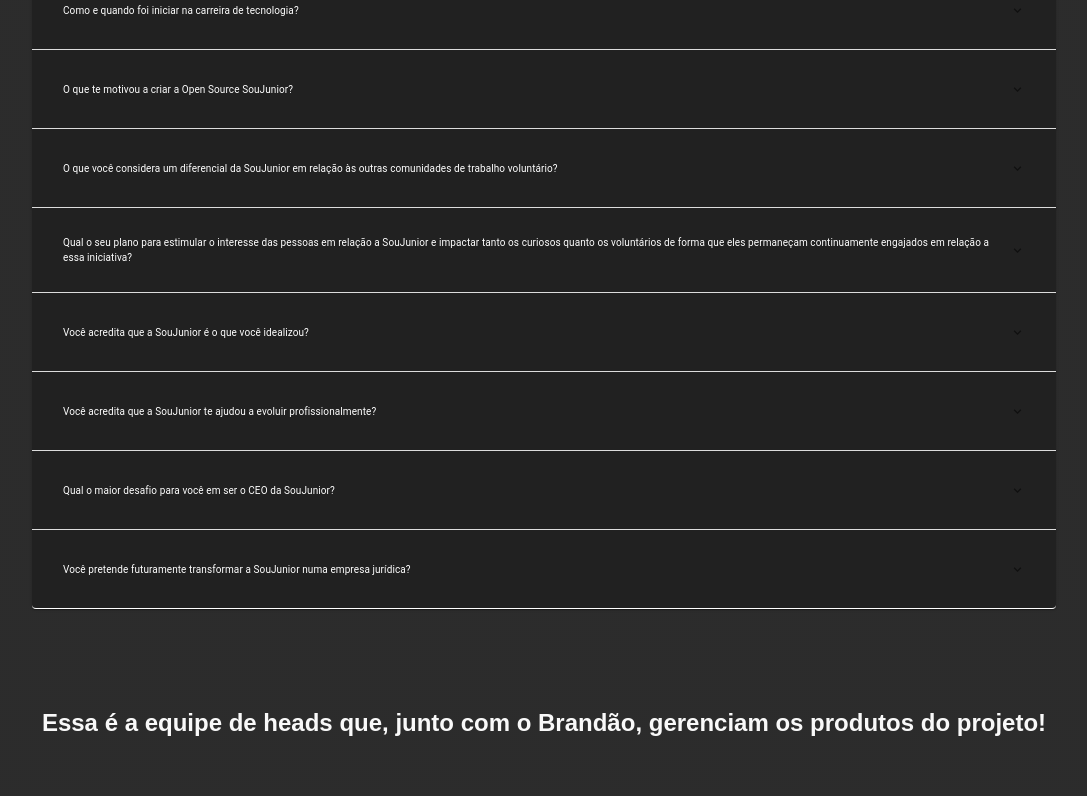
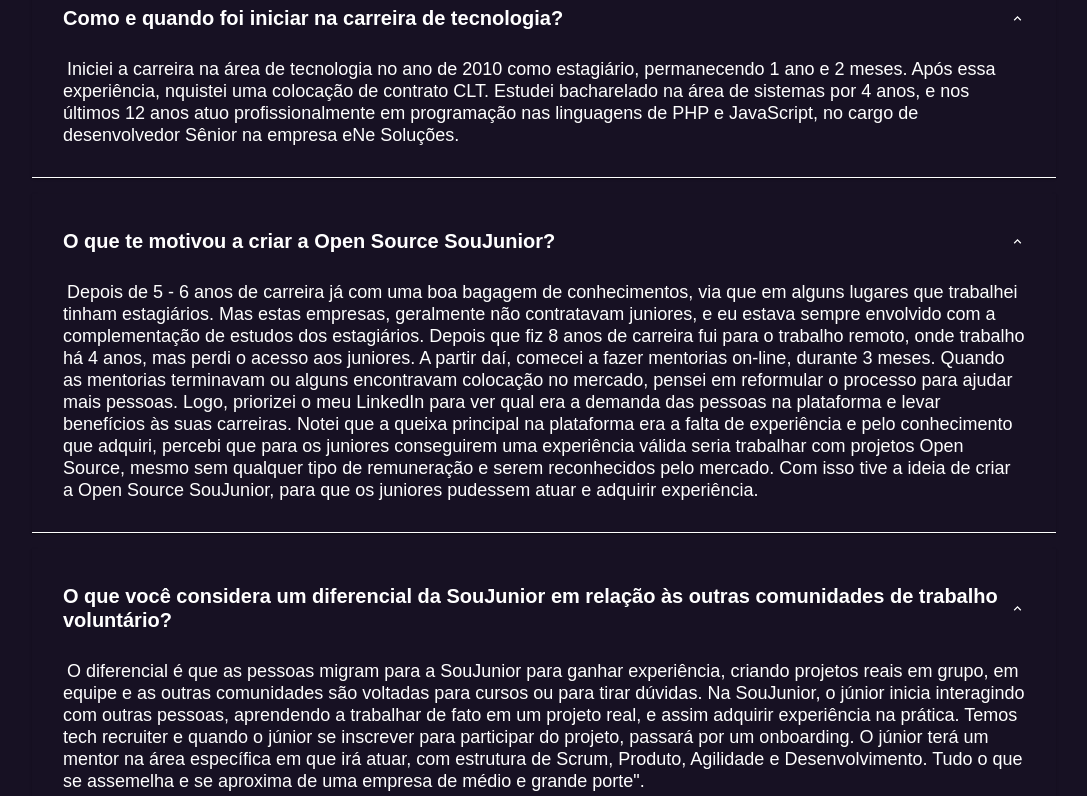
Before and after one commit to SouJunior/site-webapp, a Next.js app: page /sobre-nos in a window 1280 px wide. Shown: the part 1720-2516 px from the top of the page, without its empty margins (96-1183 px from the left). Built offline with nearby package versions, Linux system fonts and the light colour scheme; grey boxes are pictures that could not be loaded; a web font is replaced by a local one.

Commit message:
fix: page faq, page about us accordion styles

```diff
--- a/components/AboutUs/AboutUs.module.css
+++ b/components/AboutUs/AboutUs.module.css
@@ -119,7 +119,7 @@
   width: 1024px;
 }
 
-.h1 {
+.question {
   font-weight: 600;
   font-size: 20px;
   line-height: 24px;
@@ -130,6 +130,11 @@
   font-size: 18px;
   line-height: 22px;
   padding: 6px 4px;
+}
+
+.icon {
+  color: #fff;
+  font-size: 35px;
 }
 
 /*headers*/
--- a/components/AboutUs/index.jsx
+++ b/components/AboutUs/index.jsx
@@ -11,6 +11,14 @@ import { FaDiscord } from "react-icons/fa";
 import { headers } from "../../utils/headers";
 
 export const SobreNos = () => {
+  const inlineStyle = {
+    backgroundColor: "transparent",
+    color: "#FFF",
+    borderBottom: "1px solid #FFF",
+    borderShadow: "0px",
+    padding: "15px",
+  };
+
   return (
     <>
       <section className={styles.container}>
@@ -97,24 +105,17 @@ export const SobreNos = () => {
         </div>
 
         <div className={styles.accordion}>
-          <Accordion
-            style={{
-              backgroundColor: "#212121",
-              color: "#FFF",
-              borderBottom: "1px solid #FFF",
-              alignItems: "center",
-              padding: "15px",
-            }}>
+          <Accordion defaultExpanded={true} style={inlineStyle}>
             <AccordionSummary
-              expandIcon={<ExpandMoreIcon />}
+              expandIcon={<ExpandMoreIcon className={styles.icon} />}
               aria-controls="panel1a-content"
               id="panel1a-header">
-              <Typography className={styles.h1}>
+              <Typography variant="string" className={styles.question}>
                 Como e quando foi iniciar na carreira de tecnologia?
               </Typography>
             </AccordionSummary>
             <AccordionDetails>
-              <Typography className={styles.paragraphy}>
+              <Typography variant="string" className={styles.paragraphy}>
                 Iniciei a carreira na área de tecnologia no ano de 2010 como
                 estagiário, permanecendo 1 ano e 2 meses. Após essa experiência,
                 nquistei uma colocação de contrato CLT. Estudei bacharelado na
@@ -125,24 +126,17 @@ export const SobreNos = () => {
               </Typography>
             </AccordionDetails>
           </Accordion>
-          <Accordion
-            style={{
-              backgroundColor: " #212121",
-              color: "#FFF",
-              borderBottom: "1px solid #FFF",
-              alignItems: "center",
-              padding: "15px",
-            }}>
+          <Accordion defaultExpanded={true} style={inlineStyle}>
             <AccordionSummary
-              expandIcon={<ExpandMoreIcon />}
+              expandIcon={<ExpandMoreIcon className={styles.icon} />}
               aria-controls="panel2a-content"
               id="panel2a-header">
-              <Typography className={styles.h1}>
+              <Typography variant="string" className={styles.question}>
                 O que te motivou a criar a Open Source SouJunior?
               </Typography>
             </AccordionSummary>
             <AccordionDetails>
-              <Typography className={styles.paragraphy}>
+              <Typography variant="p" className={styles.paragraphy}>
                 Depois de 5 - 6 anos de carreira já com uma boa bagagem de
                 conhecimentos, via que em alguns lugares que trabalhei tinham
                 estagiários. Mas estas empresas, geralmente não contratavam
@@ -164,25 +158,18 @@ export const SobreNos = () => {
               </Typography>
             </AccordionDetails>
           </Accordion>
-          <Accordion
-            style={{
-              backgroundColor: " #212121",
-              color: "#FFF",
-              borderBottom: "1px solid #FFF",
-              alignItems: "center",
-              padding: "15px",
-            }}>
+          <Accordion defaultExpanded={true} style={inlineStyle}>
             <AccordionSummary
-              expandIcon={<ExpandMoreIcon />}
+              expandIcon={<ExpandMoreIcon className={styles.icon} />}
               aria-controls="panel2a-content"
               id="panel2a-header">
-              <Typography className={styles.h1}>
+              <Typography variant="string" className={styles.question}>
                 O que você considera um diferencial da SouJunior em relação às
                 outras comunidades de trabalho voluntário?
               </Typography>
             </AccordionSummary>
             <AccordionDetails>
-              <Typography className={styles.paragraphy}>
+              <Typography variant="p" className={styles.paragraphy}>
                 O diferencial é que as pessoas migram para a SouJunior para
                 ganhar experiência, criando projetos reais em grupo, em equipe e
                 as outras comunidades são voltadas para cursos ou para tirar
@@ -197,19 +184,12 @@ export const SobreNos = () => {
               </Typography>
             </AccordionDetails>
           </Accordion>
-          <Accordion
-            style={{
-              backgroundColor: " #212121",
-              color: "#FFF",
-              borderBottom: "1px solid #FFF",
-              alignItems: "center",
-              padding: "15px",
-            }}>
+          <Accordion defaultExpanded={true} style={inlineStyle}>
             <AccordionSummary
-              expandIcon={<ExpandMoreIcon />}
+              expandIcon={<ExpandMoreIcon className={styles.icon} />}
               aria-controls="panel2a-content"
               id="panel2a-header">
-              <Typography className={styles.h1}>
+              <Typography variant="string" className={styles.question}>
                 Qual o seu plano para estimular o interesse das pessoas em
                 relação a SouJunior e impactar tanto os curiosos quanto os
                 voluntários de forma que eles permaneçam continuamente engajados
@@ -217,7 +197,7 @@ export const SobreNos = () => {
               </Typography>
             </AccordionSummary>
             <AccordionDetails>
-              <Typography className={styles.paragraphy}>
+              <Typography variant="p" className={styles.paragraphy}>
                 A SouJunior está presente nas maiores Redes Sociais, mas na
                 maioria delas percebemos que o conteúdo se perde no meio da
                 diversidade de informações, como postagens, imagens e vídeos.
@@ -235,24 +215,17 @@ export const SobreNos = () => {
               </Typography>
             </AccordionDetails>
           </Accordion>
-          <Accordion
-            style={{
-              backgroundColor: " #212121",
-              color: "#FFF",
-              borderBottom: "1px solid #FFF",
-              alignItems: "center",
-              padding: "15px",
-            }}>
+          <Accordion defaultExpanded={true} style={inlineStyle}>
             <AccordionSummary
-              expandIcon={<ExpandMoreIcon />}
+              expandIcon={<ExpandMoreIcon className={styles.icon} />}
               aria-controls="panel2a-content"
               id="panel2a-header">
-              <Typography className={styles.h1}>
+              <Typography variant="string" className={styles.question}>
                 Você acredita que a SouJunior é o que você idealizou?
               </Typography>
             </AccordionSummary>
             <AccordionDetails>
-              <Typography className={styles.paragraphy}>
+              <Typography variant="p" className={styles.paragraphy}>
                 Sim. Em relação a ideia do projeto eu sempre tive o propósito de
                 entregar duas coisas: a primeira era promover a experiência
                 prática para os juniores, que mesmo sendo difícil mensurar
@@ -265,25 +238,18 @@ export const SobreNos = () => {
               </Typography>
             </AccordionDetails>
           </Accordion>
-          <Accordion
-            style={{
-              backgroundColor: " #212121",
-              color: "#FFF",
-              borderBottom: "1px solid #FFF",
-              alignItems: "center",
-              padding: "15px",
-            }}>
+          <Accordion defaultExpanded={true} style={inlineStyle}>
             <AccordionSummary
-              expandIcon={<ExpandMoreIcon />}
+              expandIcon={<ExpandMoreIcon className={styles.icon} />}
               aria-controls="panel2a-content"
               id="panel2a-header">
-              <Typography className={styles.h1}>
+              <Typography variant="string" className={styles.question}>
                 Você acredita que a SouJunior te ajudou a evoluir
                 profissionalmente?
               </Typography>
             </AccordionSummary>
             <AccordionDetails>
-              <Typography className={styles.paragraphy}>
+              <Typography variant="p" className={styles.paragraphy}>
                 Com certeza eu evolui profissionalmente após a SouJunior. Na
                 verdade, eu não tinha liderado equipes tão grandes, como as que
                 a SouJunior tem hoje. As equipes que eu liderava anteriormente
@@ -296,24 +262,17 @@ export const SobreNos = () => {
             </AccordionDetails>
           </Accordion>
 
-          <Accordion
-            style={{
-              backgroundColor: " #212121",
-              color: "#FFF",
-              borderBottom: "1px solid #FFF",
-              alignItems: "center",
-              padding: "15px",
-            }}>
+          <Accordion defaultExpanded={true} style={inlineStyle}>
             <AccordionSummary
-              expandIcon={<ExpandMoreIcon />}
+              expandIcon={<ExpandMoreIcon className={styles.icon} />}
               aria-controls="panel2a-content"
               id="panel2a-header">
-              <Typography className={styles.h1}>
+              <Typography variant="string" className={styles.question}>
                 Qual o maior desafio para você em ser o CEO da SouJunior?
               </Typography>
             </AccordionSummary>
             <AccordionDetails>
-              <Typography className={styles.paragraphy}>
+              <Typography variant="p" className={styles.paragraphy}>
                 O maior desafio foi o recrutamento em alguns aspectos, por ser
                 voluntariado. Outra questão é o desafio financeiro em colocar os
                 projetos on-line, já que tudo se baseia em dólar, como
@@ -325,25 +284,18 @@ export const SobreNos = () => {
             </AccordionDetails>
           </Accordion>
 
-          <Accordion
-            style={{
-              backgroundColor: "#212121",
-              color: "#FFF",
-              borderBottom: "1px solid #FFF",
-              alignItems: "center",
-              padding: "15px",
-            }}>
+          <Accordion defaultExpanded={true} style={inlineStyle}>
             <AccordionSummary
-              expandIcon={<ExpandMoreIcon />}
+              expandIcon={<ExpandMoreIcon className={styles.icon} />}
               aria-controls="panel2a-content"
               id="panel2a-header">
-              <Typography className={styles.h1}>
+              <Typography variant="string" className={styles.question}>
                 Você pretende futuramente transformar a SouJunior numa empresa
                 jurídica?
               </Typography>
             </AccordionSummary>
             <AccordionDetails>
-              <Typography className={styles.paragraphy}>
+              <Typography variant="p" className={styles.paragraphy}>
                 Provavelmente não. Acredito que a SouJunior terá pequenos
                 negócios para se sustentar, mas não a transformarei em uma
                 empresa no formato total, com profissionais remunerados ou algo
--- a/components/commons/Header/Header.module.css
+++ b/components/commons/Header/Header.module.css
@@ -3,7 +3,11 @@
   justify-content: center;
   margin-bottom: 5rem;
   color: white;
-  background-blend-mode: overlay, normal;
+  background: linear-gradient(
+    180deg,
+    #046ad0 8%,
+    rgba(23, 17, 35, 0.78) 91.75%
+  );
 }
 
 .navbar {
--- a/styles/globals.css
+++ b/styles/globals.css
@@ -15,8 +15,7 @@ body {
   font-family: "Radio Canada", sans-serif;
   font-size: 10px;
   color: #f9f9f9;
-  /* background-color: #212; */
-  background: linear-gradient(180deg, #046ad0 8%, rgba(33, 33, 33, 0.78) 35%);
+  background-color: #171123;
 }
 
 a {
```
Also changed, not shown: 2 other files (tests, documents, lock files or other folders).
